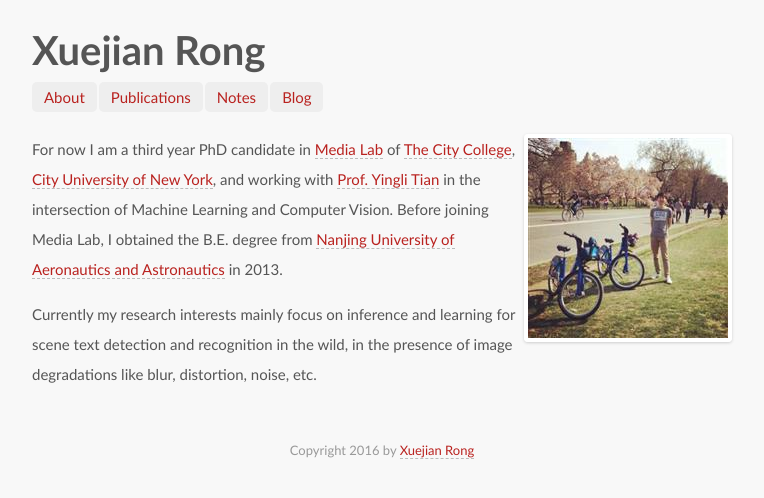
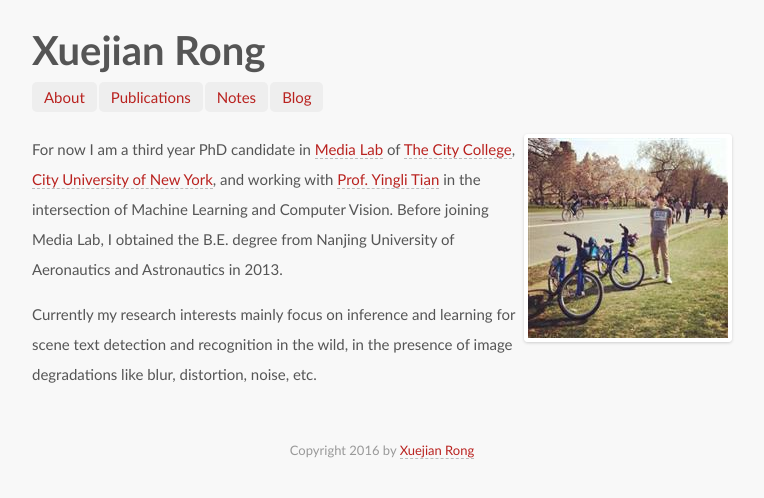
Before and after one commit to ionvision/ionvision.github.io.bk, a Jekyll site: the page built from index.md, in a window 1280 px wide. Shown: the top 498 px of the page, without its empty margins (258-1022 px from the left). Built offline with Jekyll 4.4.1, drawn with Linux system fonts in a browser that asks for light colours; some web fonts are replaced; part of the change alters nothing that is shown.

```diff
--- a/index.md
+++ b/index.md
@@ -3,6 +3,6 @@ layout: home
 avatar: true
 ---
 
-For now I am a third year PhD candidate in [Media Lab](http://media-lab.engr.ccny.cuny.edu) of [The City College](http://www.ccny.cuny.edu), [City University of New York](http://cuny.edu), and working with [Prof. Yingli Tian](http://www-ee.ccny.cuny.edu/www/web/yltian/home.html) in the intersection of Machine Learning and Computer Vision. Before joining Media Lab, I obtained the B.E. degree from [Nanjing University of Aeronautics and Astronautics](http://iao.nuaa.edu.cn/) in 2013\.
+For now I am a third year PhD candidate in [Media Lab](http://media-lab.engr.ccny.cuny.edu) of [The City College](http://www.ccny.cuny.edu), [City University of New York](http://cuny.edu), and working with [Prof. Yingli Tian](http://www-ee.ccny.cuny.edu/www/web/yltian/home.html) in the intersection of Machine Learning and Computer Vision. Before joining Media Lab, I obtained the B.E. degree from Nanjing University of Aeronautics and Astronautics in 2013\.
 
 Currently my research interests mainly focus on inference and learning for scene text detection and recognition in the wild, in the presence of image degradations like blur, distortion, noise, etc.
```
